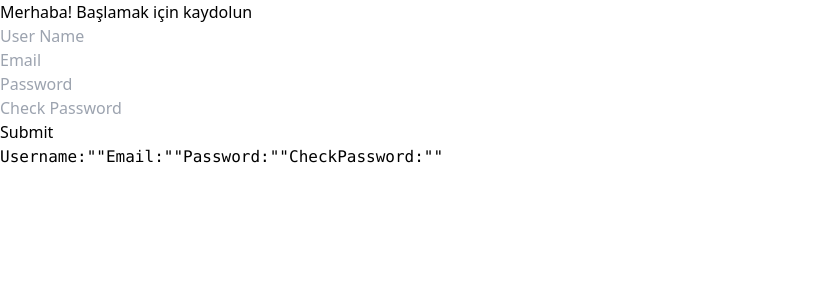
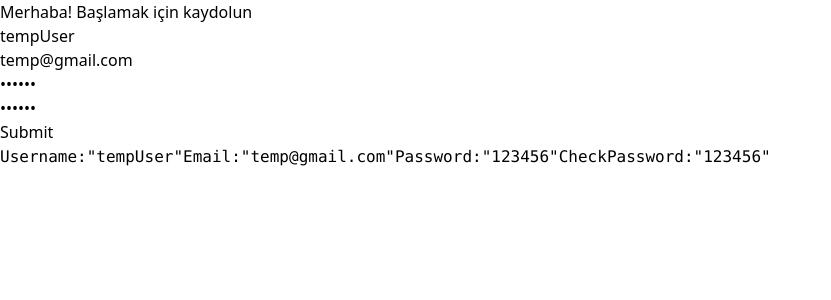
Before and after one commit to MobvenTeam1/FitAI-front-end-app-react.ts, a React (Vite) app: page /auth/register in a window 1280 px wide. Shown: the top 300 px of the page, without its empty margins (0-831 px from the left). Built offline with nearby package versions, Linux system fonts and the light colour scheme.

Commit message:
register updated

```diff
--- a/src/pages/auth/Register.tsx
+++ b/src/pages/auth/Register.tsx
@@ -26,10 +26,10 @@ const schema = yup.object().shape({
 });
 
 const defaultValues: FormValues = {
-  username: "",
-  email: "",
-  password: "",
-  checkPassword: "",
+  username: "tempUser",
+  email: "temp@gmail.com",
+  password: "123456",
+  checkPassword: "123456",
 };
 
 export const Register: React.FC = () => {
```
